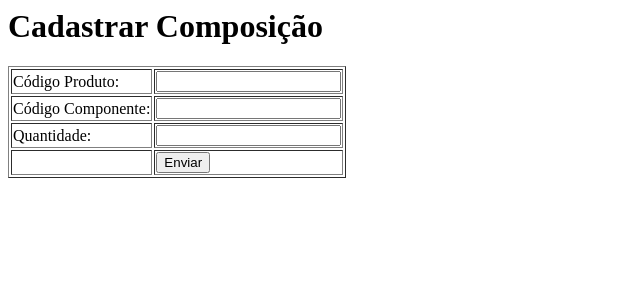
After one commit to UlyssesBarros/Projeto-FBD, a PHP site: page /inserirComposicao.php in a window 1280 px wide. The commit adds this page. Shown: the top 300 px of the page, without its empty margins (0-640 px from the left). Run offline with PHP 8.4, Linux system fonts and the light colour scheme.

Commit message:
inserir composicao

```diff
--- a/inserir.php
+++ b/inserir.php
@@ -18,5 +18,8 @@
         <br>
         <br>
         <a href="inserirOrdemExecucao.php">Adicionar Ordem Execução</a>
+        <br>
+        <br>
+        <a href="inserirComposicao.php">Adicionar Composição</a>
     </body>
 </html>
--- /dev/null
+++ b/inserirComposicao.php
@@ -0,0 +1,34 @@
+<?php
+
+
+
+?>
+
+<html>
+    <h1>Cadastrar Composição</h1>
+<meta charset="UTF-8">
+<form name="dadosComposicao" action="conexao.php" method="POST">
+    <table border="1">
+        <tbody>
+            <tr>
+                <td>Código Produto:</td>
+                <td><input type="number" step="1" name="COD_PRODUTO" value="" /></td>
+            </tr>
+            <tr>
+                <td>Código Componente:</td>
+                <td><input type="number" step="1" name="COD_COMPONENTE" value="" /></td>
+            </tr>
+            <tr>
+                <td>Quantidade:</td>
+                <td><input type="number" step="1" name="QUANTIDADE" value="" /></td>
+            </tr>
+            <tr>
+                <td><input type="hidden" name="acao" value="inserirComposicao" /></td>
+                <td><input type="submit" value="Enviar" name="Enviar" /></td>
+            </tr>
+        </tbody>
+    </table>
+
+</form>
+
+</html>
```
Also changed, not shown: conexao.php (+13 -0 lines).
